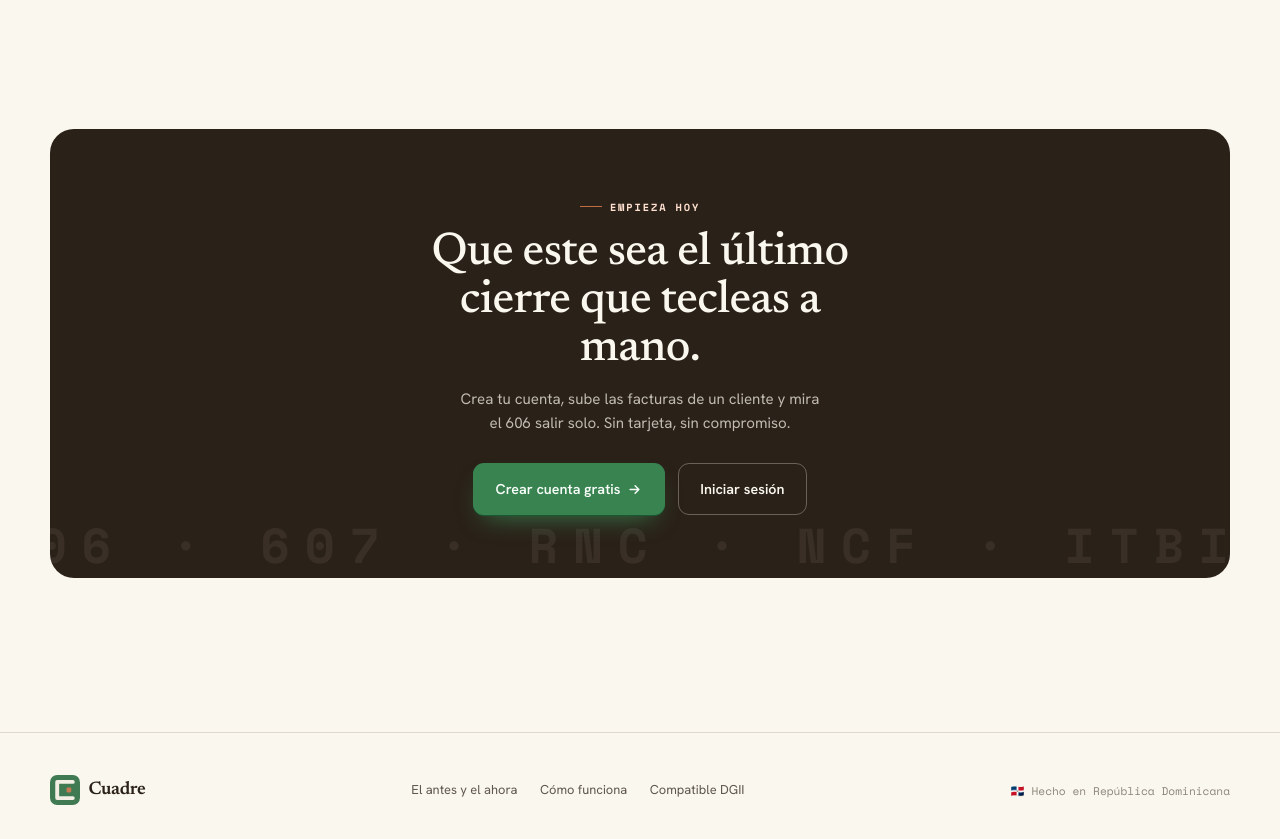
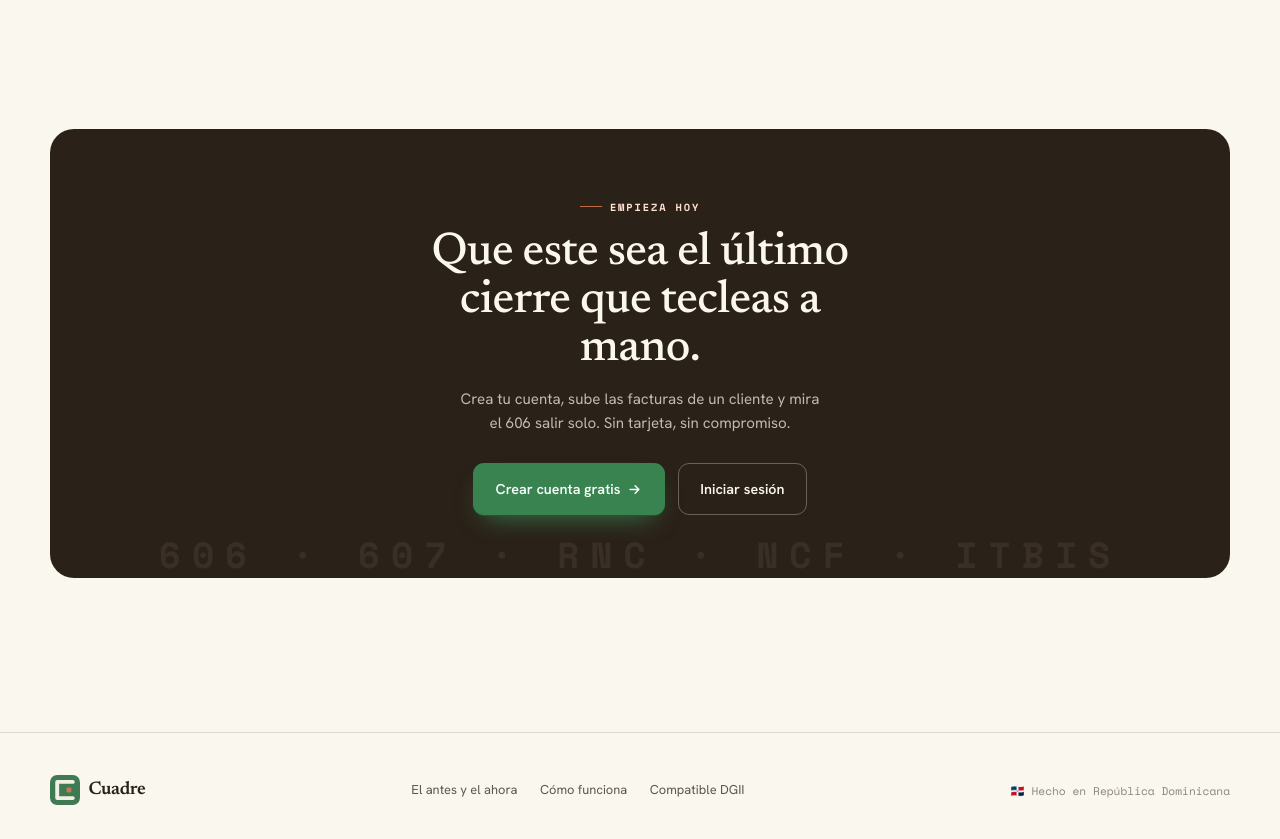
Before and after one commit to kitamura0102/contabilidad-tool, a React (Vite) app in the folder app/: page / in a window 1280 px wide. Shown: the part 3020-3859 px from the top of the page. Built offline with nearby package versions, Linux system fonts and the light colour scheme; no server answers.

Commit message:
fix(landing): reduce font-size texto decorativo a 2.6rem para que quepa completo

```diff
--- a/app/src/pages/landing.css
+++ b/app/src/pages/landing.css
@@ -506,7 +506,7 @@
   left: 50%;
   transform: translateX(-50%);
   font-family: "Space Mono", monospace;
-  font-size: 3.5rem;
+  font-size: 2.6rem;
   font-weight: 700;
   color: color-mix(in oklab, var(--lp-paper) 7%, transparent);
   white-space: nowrap;
```
